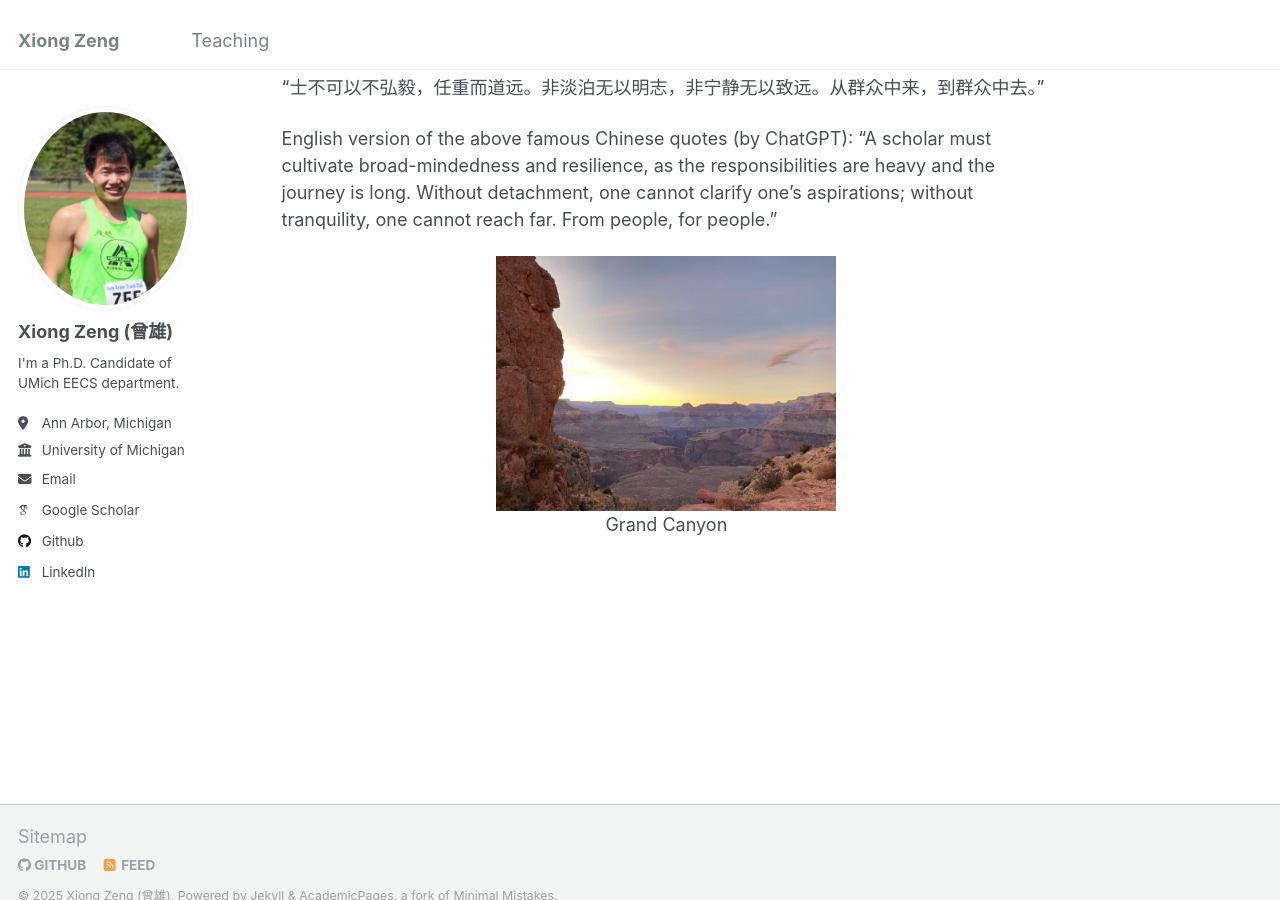
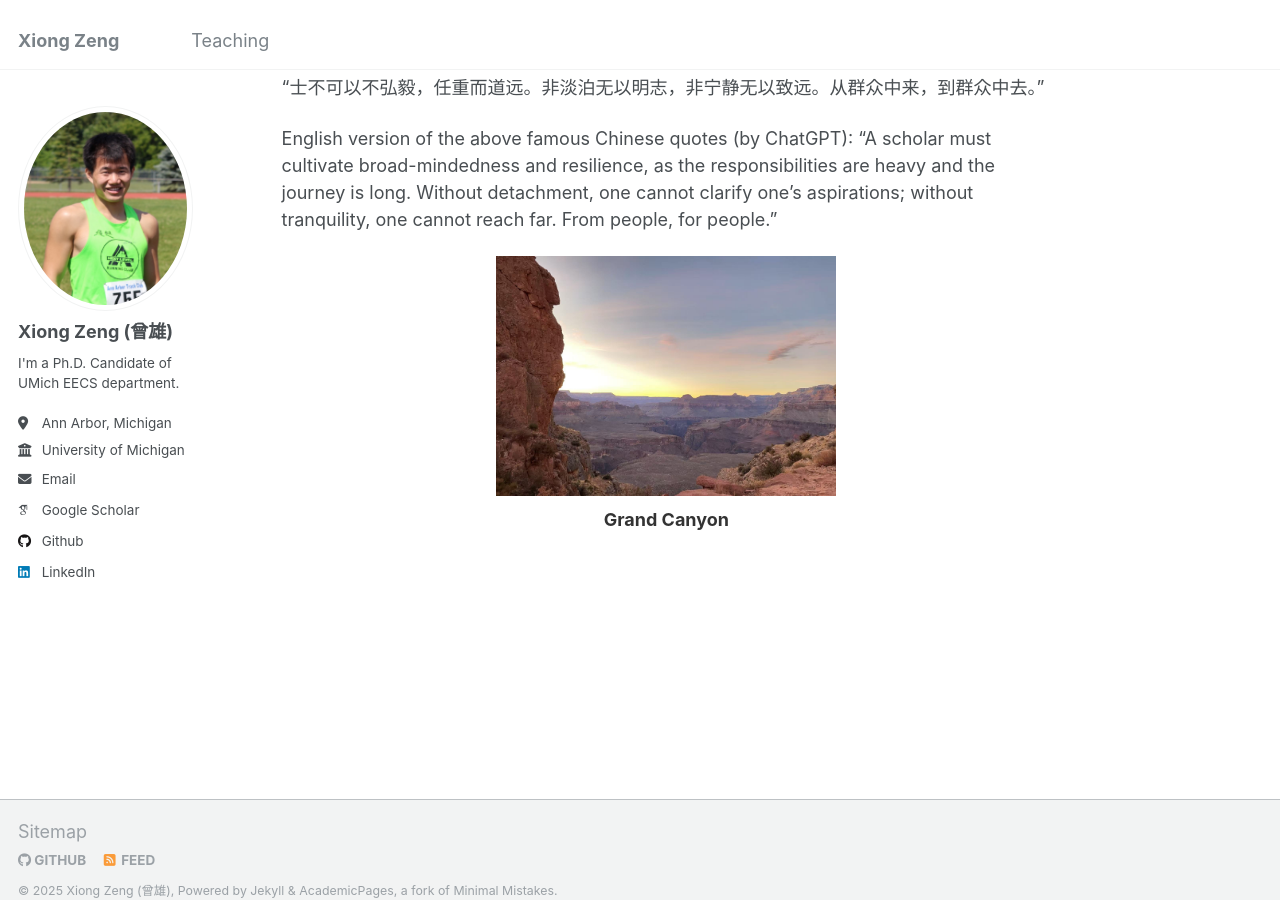
Before and after one commit to zengxiong111/zengxiong.github.io, a Jekyll site: the page built from _pages/about.md, in a window 1280 px wide and 900 px high, scrolled down 947 px. Built offline with Jekyll 4.4.1, drawn with Linux system fonts in a browser that asks for light colours; some web fonts are replaced.

Commit message:
Update about.md

```diff
--- a/_pages/about.md
+++ b/_pages/about.md
@@ -38,6 +38,6 @@ English version of the above famous Chinese quotes (by ChatGPT): "A scholar must
 
 
 <div style="text-align: center;">
-    <img src="https://github.com/zengxiong111/zengxiong.github.io/blob/master/files/grand_canyon.jpg" alt="Grand Canyon" width="340" height="240" />
-    <p>Grand Canyon</p>
+    <img src="https://github.com/zengxiong111/zengxiong.github.io/blob/master/files/grand_canyon.jpg" alt="Grand Canyon" style="display: block; margin: 0 auto; width: 340px; height: 240px;" />
+    <p style="text-align: center; font-size: 18px; font-weight: bold; color: #333; margin-top: 10px;">Grand Canyon</p>
 </div>
```
